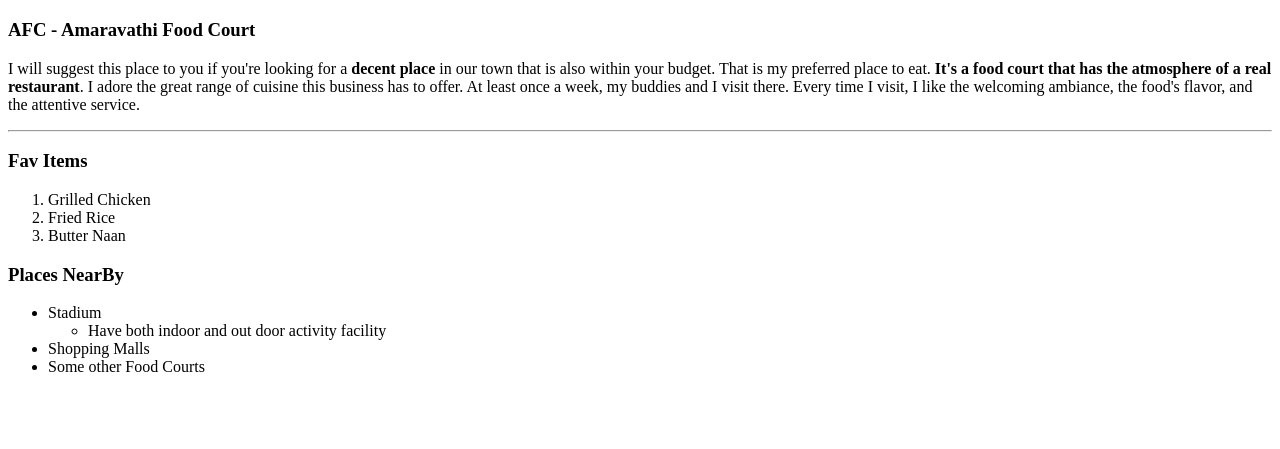
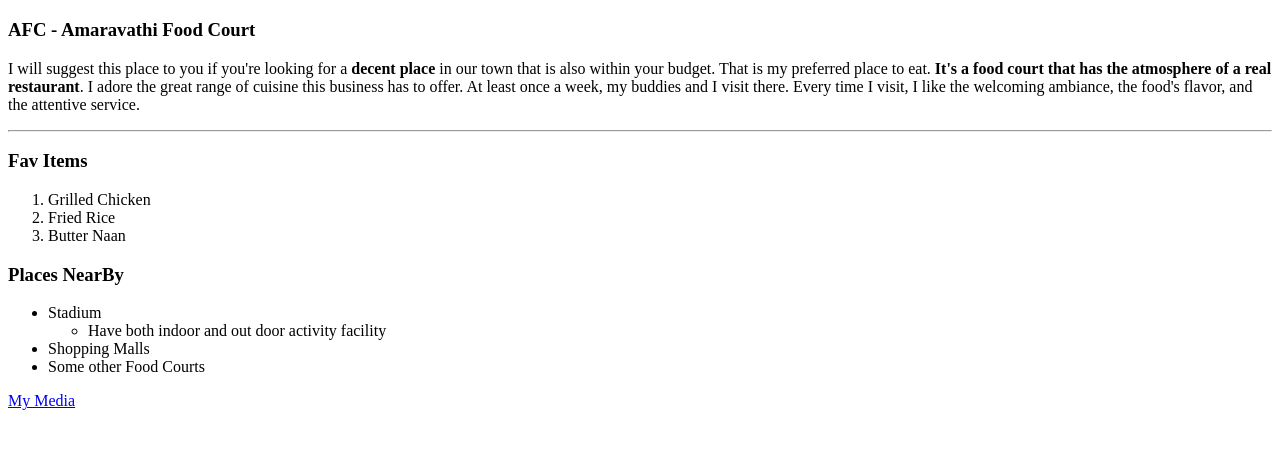
Before and after one commit to 44-563-Web-Apps-S24/44563-webapps-s24-assignment3-5r1kanth, a plain HTML site: page index.html in a window 1280 px wide. Shown: the part 61-510 px from the top of the page. Drawn offline with Linux system fonts and the light colour scheme.

Commit message:
Updated Part 7

```diff
--- a/index.html
+++ b/index.html
@@ -33,7 +33,7 @@
         <li>Some other Food Courts</li>
     </ul>
 
-    <link rel="stylesheet" href="./mymedia.html">
+    <a href="./mymedia.html">My Media</a>
 
 </body>
 </html>
```
